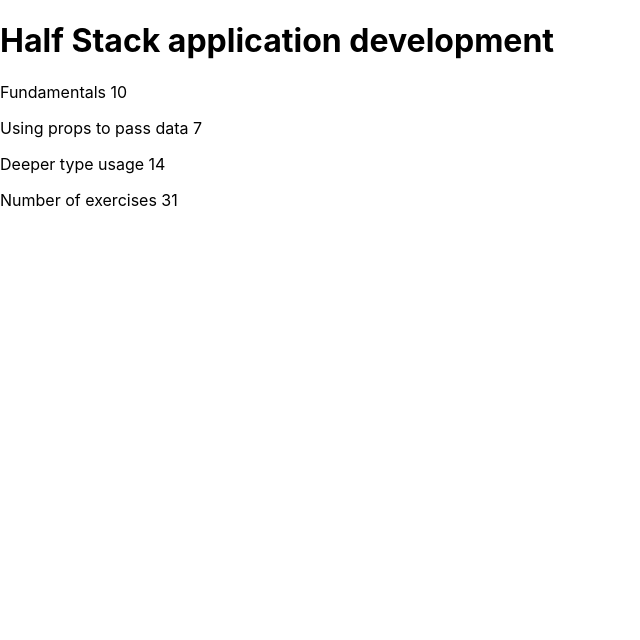
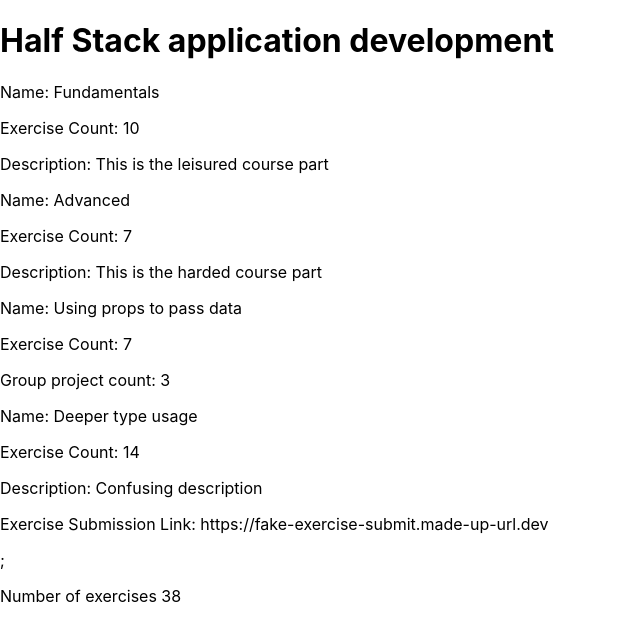
Before and after one commit to malcolmmacleod2/part9, a React (Create React App) app in the folder my-app/: page / in a window 1280 px wide. Shown: the top 640 px of the page, without its empty margins (0-640 px from the left). Built offline with nearby package versions, Linux system fonts and the light colour scheme; the HTML template or start-up script is replaced by a standard one.

Commit message:
9.15 - Create Part and use in Content

```diff
--- a/my-app/src/App.tsx
+++ b/my-app/src/App.tsx
@@ -2,31 +2,7 @@ import React from 'react';
 import Header from './Header';
 import Content from './Content';
 import Total from './Total';
-
-// new types
-interface CoursePartBase {
-  name: string;
-  exerciseCount: number;
-  type: string;
-}
-
-interface CourseNormalPart extends CoursePartBase {
-  type: "normal";
-  description: string;
-}
-interface CourseProjectPart extends CoursePartBase {
-  type: "groupProject";
-  groupProjectCount: number;
-}
-
-interface CourseSubmissionPart extends CoursePartBase {
-  type: "submission";
-  description: string;
-  exerciseSubmissionLink: string;
-}
-
-type CoursePart = CourseNormalPart | CourseProjectPart | CourseSubmissionPart;
-
+import { CoursePart } from './CoursePart';
 
 // this is the new coursePart variable
 const courseParts: CoursePart[] = [
@@ -59,20 +35,6 @@ const courseParts: CoursePart[] = [
 
 const App = () => {
   const courseName = "Half Stack application development";
-  const courseParts = [
-    {
-      name: "Fundamentals",
-      exerciseCount: 10
-    },
-    {
-      name: "Using props to pass data",
-      exerciseCount: 7
-    },
-    {
-      name: "Deeper type usage",
-      exerciseCount: 14
-    }
-  ];
 
   return (
     <div>
--- a/my-app/src/Content.tsx
+++ b/my-app/src/Content.tsx
@@ -1,28 +1,16 @@
 import React from 'react';
-
-interface Course {
-    name: string,
-    exerciseCount: number
-}
+import { CoursePart } from './CoursePart';
+import Part from './Part';
 
 interface ContentProps {
-    courses: Course[]
+    courses: CoursePart[]
 }
 
 const Content = ({courses}: ContentProps): JSX.Element => {
     return (
     <div>
-      <p>
-        {courses[0].name} {courses[0].exerciseCount}
-      </p>
-      <p>
-        {courses[1].name} {courses[1].exerciseCount}
-      </p>
-      <p>
-        {courses[2].name} {courses[2].exerciseCount}
-      </p>
+      {courses.map((part: CoursePart) =><Part key={part.name} part={part}></Part>)};
     </div>
-
     )
 };
 
--- /dev/null
+++ b/my-app/src/CoursePart.tsx
@@ -0,0 +1,30 @@
+// new types
+interface CoursePartBase {
+  name: string;
+  exerciseCount: number;
+  type: string;
+}
+
+interface CourseDescriptionPart extends CoursePartBase {
+  description: string;
+}
+
+interface CourseNormalPart extends CourseDescriptionPart {
+  type: "normal";
+
+}
+interface CourseProjectPart extends CoursePartBase {
+  type: "groupProject";
+  groupProjectCount: number;
+}
+
+interface CourseSubmissionPart extends CourseDescriptionPart {
+  type: "submission"
+  exerciseSubmissionLink: string;
+}
+
+
+
+type CoursePart = CourseNormalPart | CourseProjectPart | CourseSubmissionPart;
+
+export type { CoursePart }
--- /dev/null
+++ b/my-app/src/Part.tsx
@@ -0,0 +1,48 @@
+import React from 'react';
+import { CoursePart } from './CoursePart';
+
+interface PartProps {
+    part: CoursePart
+}
+
+const Part = ({part}: PartProps): JSX.Element => {
+    switch(part.type) {
+        case "normal":
+            return (
+                <div>
+                    <p>Name: {part.name}</p>
+                    <p>Exercise Count: {part.exerciseCount}</p>
+                    <p>Description: {part.description}</p>
+                </div>
+            );
+        case "groupProject":
+            return (
+                <div>
+                    <p>Name: {part.name}</p>
+                    <p>Exercise Count: {part.exerciseCount}</p>
+                    <p>Group project count: {part.groupProjectCount}</p>
+                </div>
+            );
+
+        case "submission":
+            return (
+                <div>
+                    <p>Name: {part.name}</p>
+                    <p>Exercise Count: {part.exerciseCount}</p>
+                    <p>Description: {part.description}</p>
+                    <p>Exercise Submission Link: {part.exerciseSubmissionLink} </p>
+                </div>
+            );
+    }
+};
+
+/**
+ * Helper function for exhaustive type checking
+ */
+const assertNever = (value: never): never => {
+  throw new Error(
+    `Unhandled discriminated union member: ${JSON.stringify(value)}`
+  );
+};
+
+export default Part;
```
